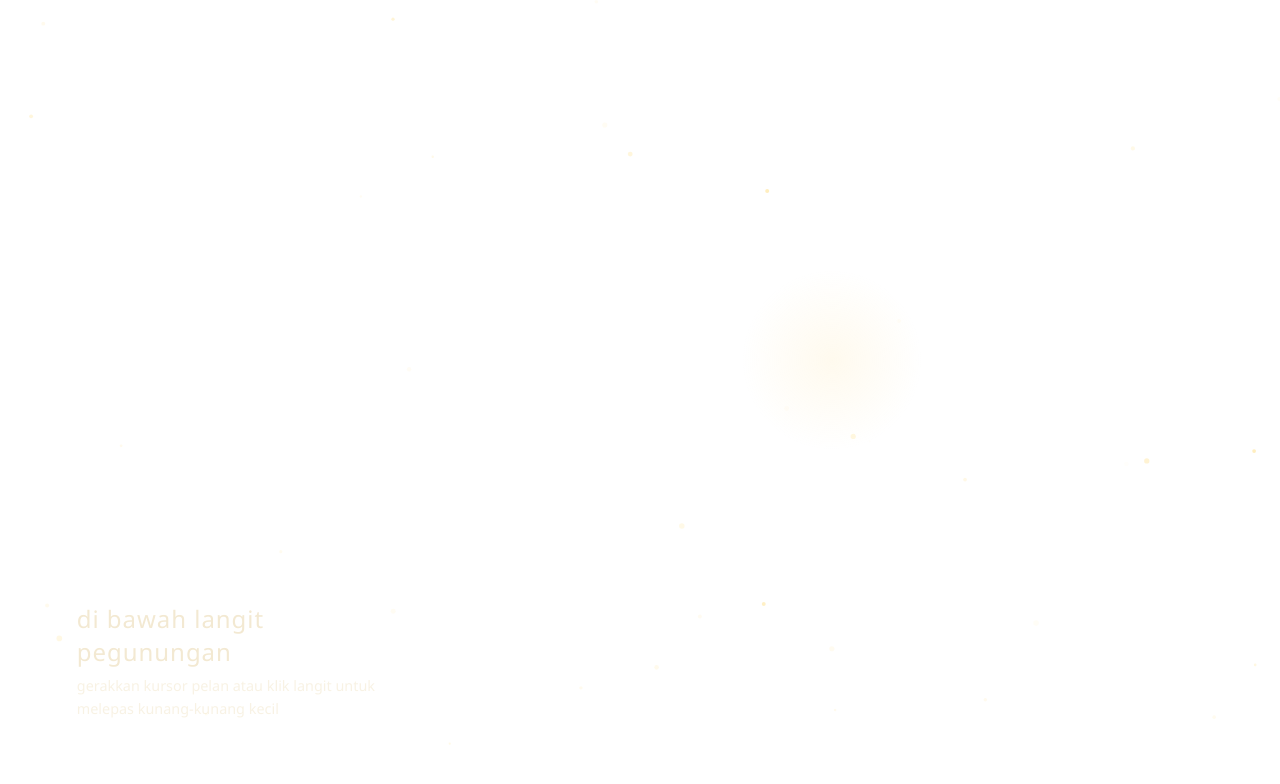
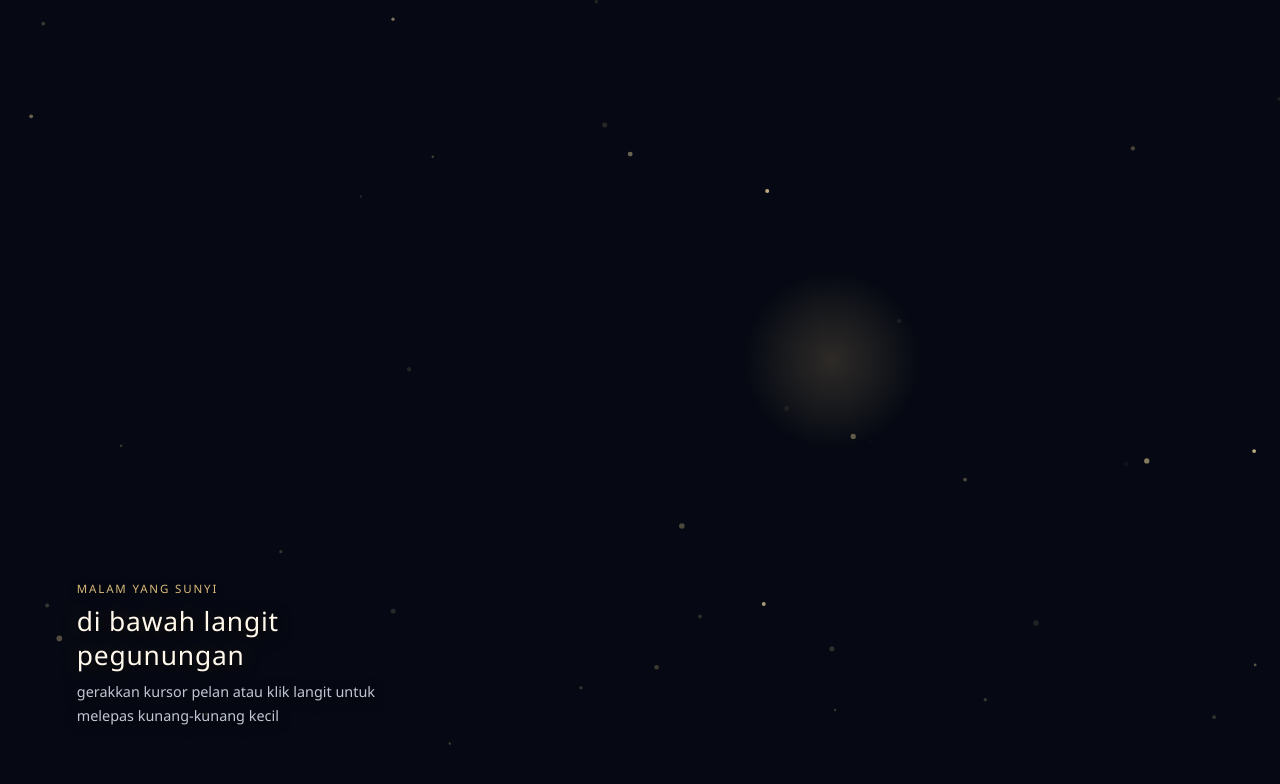
Before and after one commit to zintyaiza-coder/song-liric, a plain HTML site: page index.html in a window 1280 px wide. Drawn offline with Linux system fonts and the light colour scheme.

Commit message:
Update style.css

```diff
--- a/style.css
+++ b/style.css
@@ -6,9 +6,9 @@
 
 body {
   overflow: hidden;
-  background: radial-gradient(circle at 70% 30%, #131c2e 0%, #090d16 75%);
-  font-family: 'Segoe UI', system-ui, sans-serif;
-  color: rgba(255, 255, 255, 0.85);
+  background: #060913;
+  font-family: 'Segoe UI', system-ui, -apple-system, sans-serif;
+  color: #f4efe6;
 }
 
 #scene {
@@ -22,30 +22,45 @@ body {
 .overlay-left {
   position: fixed;
   left: 6vw;
-  bottom: 10vh;
-  max-width: 320px;
+  bottom: 9vh;
+  max-width: 340px;
   pointer-events: none;
+  z-index: 10;
   animation: fadeUp 1.8s cubic-bezier(0.22, 1, 0.36, 1) forwards;
 }
 
+.badge {
+  display: inline-block;
+  font-size: 0.72rem;
+  letter-spacing: 0.16em;
+  text-transform: uppercase;
+  color: #ffd98e;
+  margin-bottom: 0.5rem;
+  opacity: 0.85;
+  text-shadow: 0 2px 10px rgba(0, 0, 0, 0.9);
+}
+
 .overlay-left h1 {
-  font-size: 1.5rem;
+  font-size: 1.65rem;
   font-weight: 500;
-  letter-spacing: 0.04em;
-  margin-bottom: 0.4rem;
-  color: #f3e9d2;
+  letter-spacing: 0.03em;
+  line-height: 1.3;
+  margin-bottom: 0.5rem;
+  color: #fff8eb;
+  text-shadow: 0 3px 16px rgba(0, 0, 0, 0.95), 0 0 24px rgba(255, 224, 150, 0.25);
 }
 
 .overlay-left p {
   font-size: 0.9rem;
-  line-height: 1.6;
-  color: rgba(243, 233, 210, 0.6);
+  line-height: 1.65;
+  color: rgba(235, 240, 255, 0.82);
+  text-shadow: 0 2px 12px rgba(0, 0, 0, 0.95);
 }
 
 @keyframes fadeUp {
   from {
     opacity: 0;
-    transform: translateY(16px);
+    transform: translateY(18px);
   }
   to {
     opacity: 1;
```
